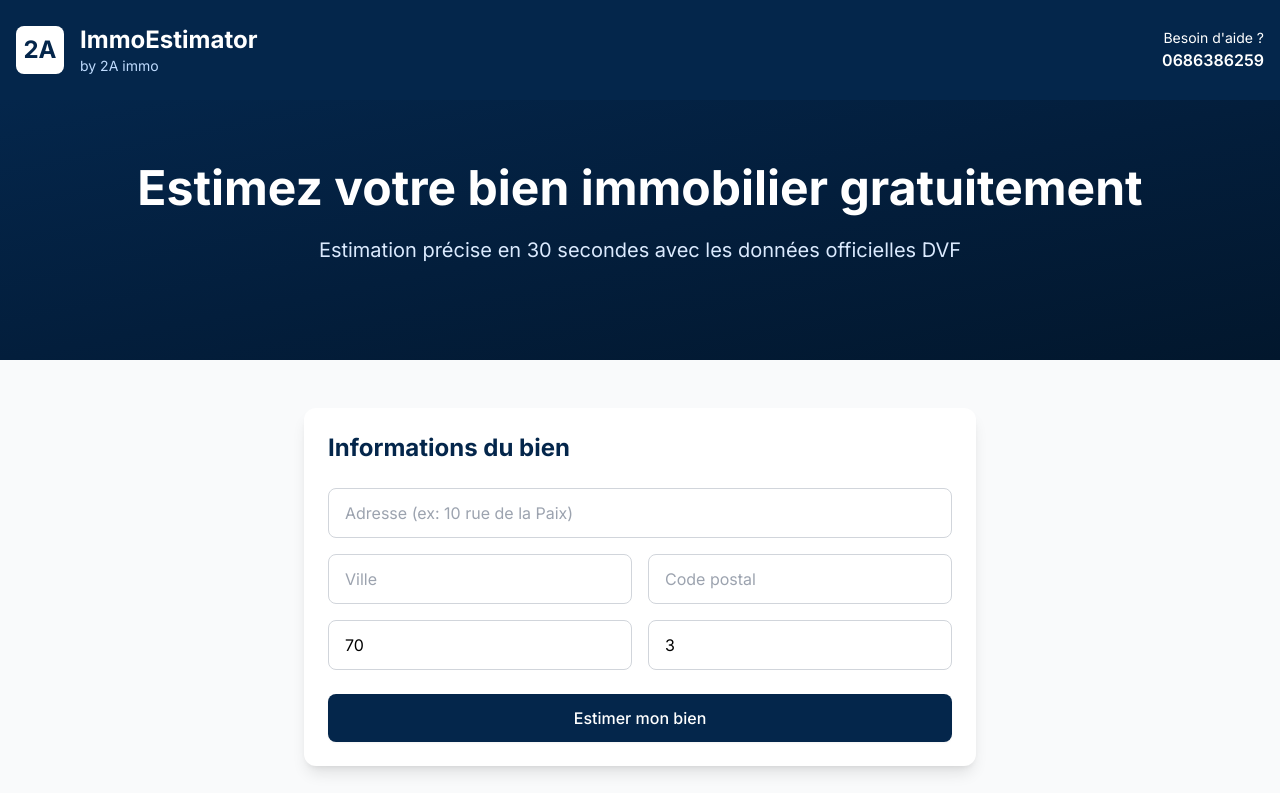
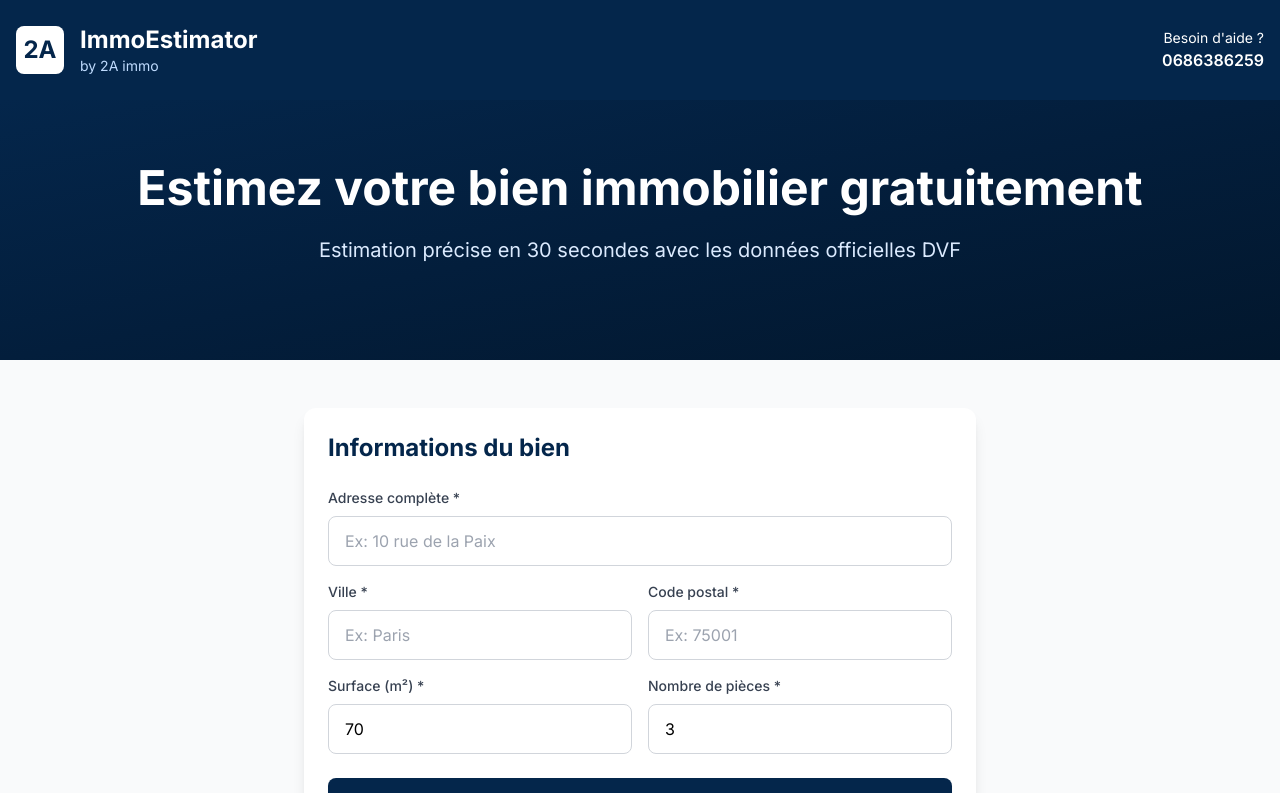
Before and after one commit to LilyDPE/immo-estimator-2a, a Next.js app: page / in a window 1280 px wide. Shown: the top 793 px of the page. Built offline with nearby package versions, Linux system fonts and the light colour scheme.

Commit message:
Update EstimationForm.tsx

```diff
--- a/components/EstimationForm.tsx
+++ b/components/EstimationForm.tsx
@@ -29,58 +29,81 @@ export default function EstimationForm({ onSubmit, isLoading }: Props) {
       <h2 className="text-2xl font-bold mb-6 text-primary">Informations du bien</h2>
 
       <div className="space-y-4">
+        <div>
+          <label className="label">Adresse complète *</label>
           <input
             type="text"
             className="input-field"
-          placeholder="Adresse (ex: 10 rue de la Paix)"
+            placeholder="Ex: 10 rue de la Paix"
             value={street}
             onChange={(e) => setStreet(e.target.value)}
             required
           />
+        </div>
 
         <div className="grid grid-cols-2 gap-4">
+          <div>
+            <label className="label">Ville *</label>
             <input
               type="text"
               className="input-field"
-            placeholder="Ville"
+              placeholder="Ex: Paris"
               value={city}
               onChange={(e) => setCity(e.target.value)}
               required
             />
+          </div>
+          <div>
+            <label className="label">Code postal *</label>
             <input
               type="text"
               className="input-field"
-            placeholder="Code postal"
+              placeholder="Ex: 75001"
               maxLength={5}
               value={postalCode}
               onChange={(e) => setPostalCode(e.target.value)}
               required
             />
           </div>
+        </div>
 
         <div className="grid grid-cols-2 gap-4">
+          <div>
+            <label className="label">Surface (m²) *</label>
             <input
               type="number"
               className="input-field"
-            placeholder="Surface m²"
+              placeholder="Ex: 70"
+              min="10"
+              max="1000"
               value={surface}
               onChange={(e) => setSurface(Number(e.target.value))}
               required
             />
+          </div>
+          <div>
+            <label className="label">Nombre de pièces *</label>
             <input
               type="number"
               className="input-field"
-            placeholder="Pièces"
+              placeholder="Ex: 3"
+              min="1"
+              max="20"
               value={rooms}
               onChange={(e) => setRooms(Number(e.target.value))}
               required
             />
           </div>
         </div>
+      </div>
 
       <button type="submit" className="btn-primary w-full mt-6" disabled={isLoading}>
-        {isLoading ? 'Estimation en cours...' : 'Estimer mon bien'}
+        {isLoading ? 'Estimation en cours...' : 'Estimer mon bien gratuitement'}
       </button>
+
+      <p className="text-sm text-gray-500 mt-4 text-center">
+        Estimation gratuite basée sur les données officielles DVF
+      </p>
     </form>
   );
 }
```
Lines whose indentation alone changed are shown as unchanged.
